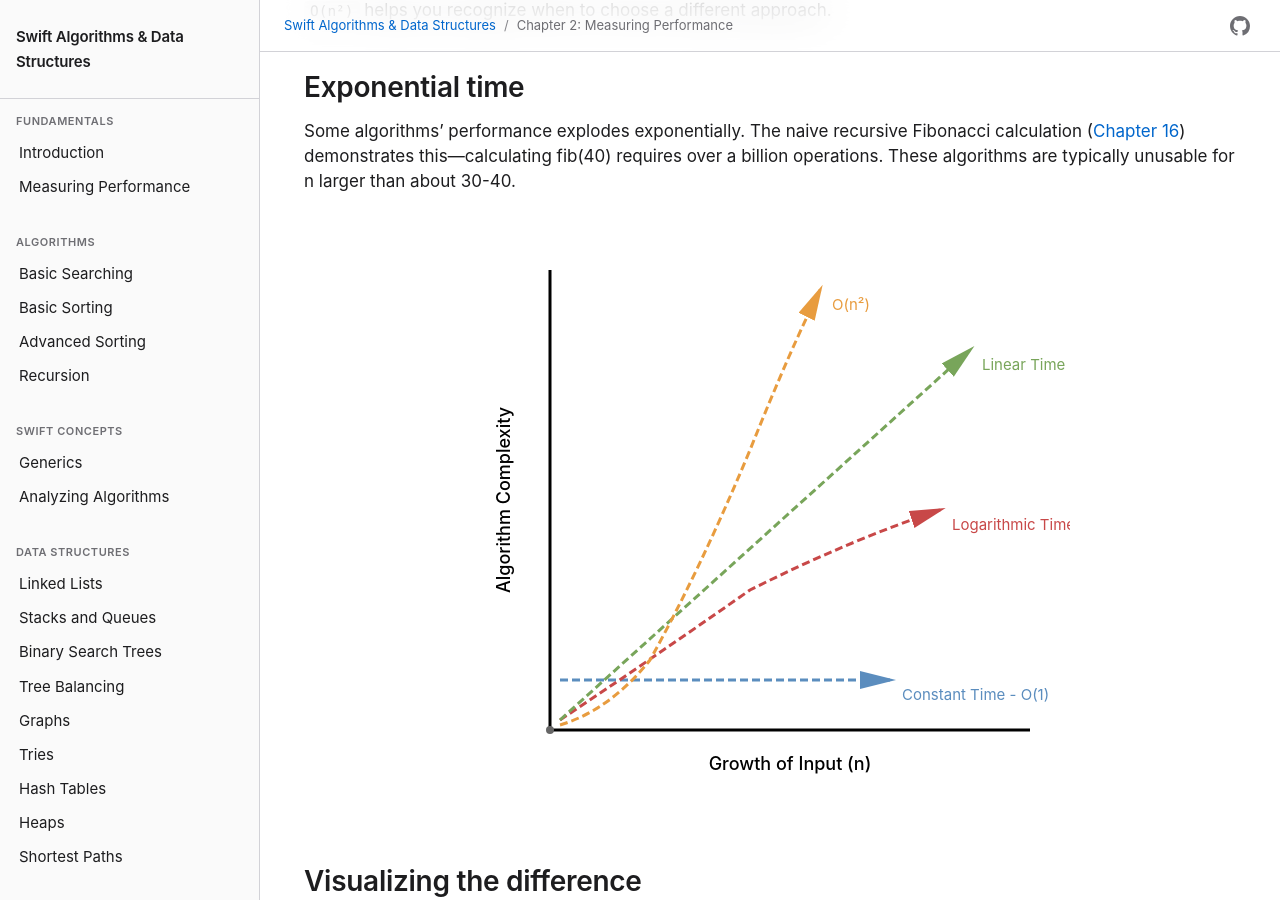
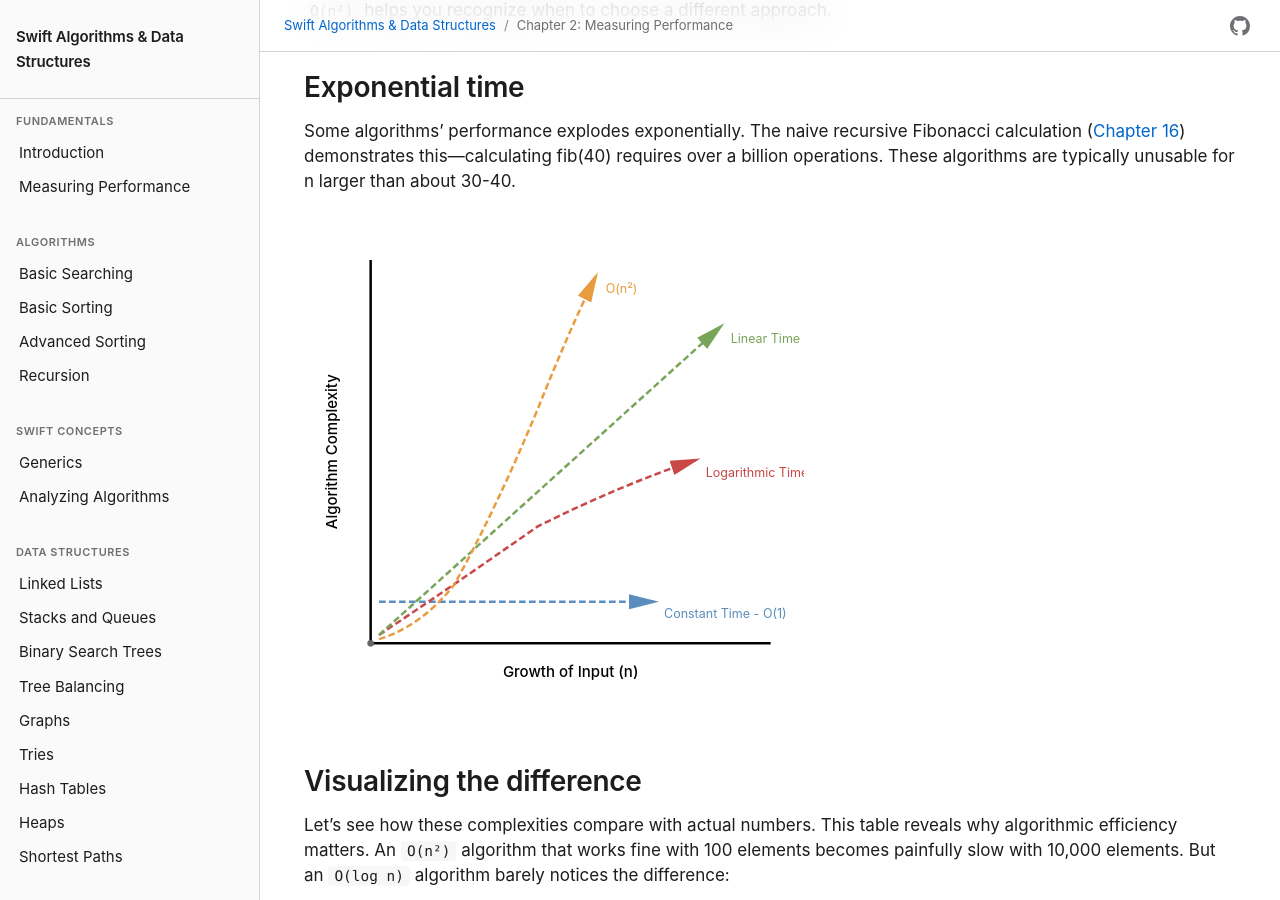
Before and after one commit to waynewbishop/swift-algorithms, a Jekyll site: the page built from 02-measuring-performance.md, in a window 1280 px wide and 900 px high, scrolled down 2593 px. Built offline with Jekyll 4.4.1, drawn with Linux system fonts in a browser that asks for light colours.

Commit message:
Revert to original markdown image format in Chapter 2
Reverted centered HTML image back to standard markdown format
which renders better in the book layout.

🤖 Generated with [Claude Code](https://claude.com/claude-code)

Co-Authored-By: Claude <noreply@anthropic.com>

```diff
--- a/02-measuring-performance.md
+++ b/02-measuring-performance.md
@@ -61,9 +61,7 @@ Quadratic algorithms work fine for small datasets but become impractical as data
 
 Some algorithms' performance explodes exponentially. The naive recursive Fibonacci calculation ([Chapter 16](16-dynamic-programming.md)) demonstrates this—calculating fib(40) requires over a billion operations. These algorithms are typically unusable for n larger than about 30-40.
 
-<div style="text-align: center;">
-  <img src="Images/svg/algorithm-complexity-graph.svg" alt="Algorithm complexity growth comparison" width="600">
-</div>
+![Algorithm complexity growth comparison](Images/svg/algorithm-complexity-graph.svg)
 
 ## Visualizing the difference
 
```
